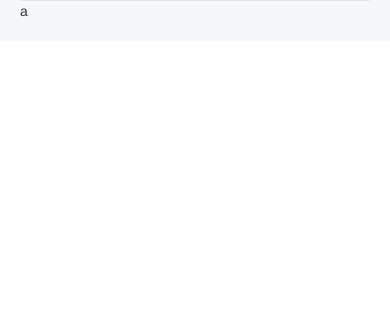
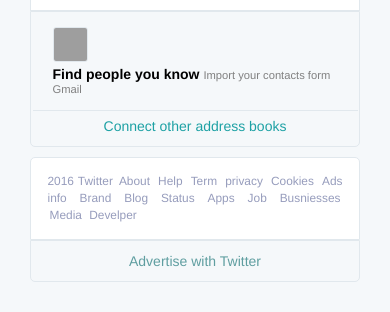
Before and after one commit to XeeshanAnsari/social_site, a PHP site: page / in a window 390 px wide. Shown: the part 1693-2005 px from the top of the page. Before the commit the page ends 1710 px from the top, so only its background shows below. Run offline with PHP 8.4, Linux system fonts and the light colour scheme; grey boxes are pictures that could not be loaded.

Commit message:
left side design

```diff
--- a/css/style1.css
+++ b/css/style1.css
@@ -11,7 +11,7 @@ body{
 }
 .mainBox{
     background-color: #F5F8FA;
-    padding: 20px;
+    padding: 30px;
 
 }
 /*  left side Body   */
@@ -258,3 +258,101 @@ body{
 
 
 /*  all post Body end  */
+
+
+/*  gmail side box   */
+.find-gmail{
+    width: 100%;
+    background-color: #F5F8FA;
+    border: 1px solid #E1E8ED;
+    border-bottom-left-radius: 5px 5px;
+    border-bottom-right-radius: 5px 5px;
+    padding: 10px 5%;
+}
+.gmail-contact{
+    padding: 5px;
+    line-height: 1;
+    padding-bottom: 10px;
+    border-bottom: 1px solid #E1E8ED;
+}
+.gmail-image img{
+    width: 35px;
+    height: 35px;
+    border-radius: 3px 3px;
+    border: 1px solid #E1E8ED;
+}
+.gmail-text{
+    padding: 5px;
+}
+.find-people-text{
+    color: black;
+    font-weight: bold;
+
+}
+.import-contact-text{
+    font-size: 80%;
+    color: gray;
+}
+.connect-another{
+   padding-top: 5px;
+   text-align: center;
+}
+.connect-another a{
+    text-decoration: none;
+    color: #1DA1F2;
+}
+.connect-another a:link{
+    text-decoration: none;
+    color: #1DA1a4;
+}
+.connect-another a:hover{
+    text-decoration: none;
+    color: #1DA1F2;
+}
+
+/*  gmail side box  end */
+
+/*  about and advertise box */
+.about-twitter{
+    width: 100%;
+    background-color: white;
+    border: 1px solid #E1E8ED;
+    border-top-left-radius: 5px 5px;
+    border-top-right-radius: 5px 5px;
+    padding: 15px 5%;
+    margin-top: 10px;
+    font-size: 85%;
+    text-align: justify;
+    color: #969CBC;
+}
+.about-twitter a{
+    color: #969CBC;
+    text-decoration: none;
+    padding: 2px 2px;
+}
+.about-twitter a:hover{
+    color: #969CBC;
+    text-decoration: none;
+    padding: 2px 2px;
+}
+.advertise-box{
+    width: 100%;
+    background-color: #F5F8FA;
+    border: 1px solid #E1E8ED;
+    border-bottom-left-radius: 5px 5px;
+    border-bottom-right-radius: 5px 5px;
+    text-align: center;
+    padding: 10px 5%;
+}
+.advertise-box a{
+    color: #1DA1F2;
+    text-decoration: none;
+}
+.advertise-box a:link{
+    color: cadetblue;
+    text-decoration: none;
+}
+.advertise-box a:hover{
+   color: #1DA1F2;
+    text-decoration: none;
+}
--- a/index.html
+++ b/index.html
@@ -195,7 +195,43 @@
 
                 </div>
                 <div class="col-md-3">
-                    a
+
+                    <div class="find-gmail">
+                       <div class="gmail-contact row">
+                          <span class="gmail-image col-md-2"><img src="./image/gmail.png" alt=""></span>
+                          <div class="col-md-9 gmail-text">
+                              <span class="find-people-text">Find people you know </span>
+                              <span class="import-contact-text">Import your contacts form Gmail</span>
+                          </div>
+                       </div>
+                       <div class="connect-another">
+                           <a href="#">Connect other address books</a>
+                       </div>
+                    </div>
+
+                <!-- about funtionality in right side -->
+                    <div class="about-twitter">
+                       <span>2016 Twitter</span>
+                        <a href="#">About </a>
+                        <a href="#">Help </a>
+                        <a href="#">Term</a>
+                        <a href="#">privacy</a>
+                        <a href="#">Cookies</a>
+                        <a href="#">Ads info</a>
+                        <a href="#">Brand</a>
+                        <a href="#">Blog</a>
+                        <a href="#">Status</a>
+                        <a href="#">Apps</a>
+                        <a href="#">Job</a>
+                        <a href="#">Busniesses</a>
+                        <a href="#">Media</a>
+                        <a href="#">Develper</a>
+                  </div>
+               <div class="advertise-box">
+                   <a href="#">Advertise with Twitter</a>
+               </div>
+
+
                 </div>
             </div>
         </div>
```
